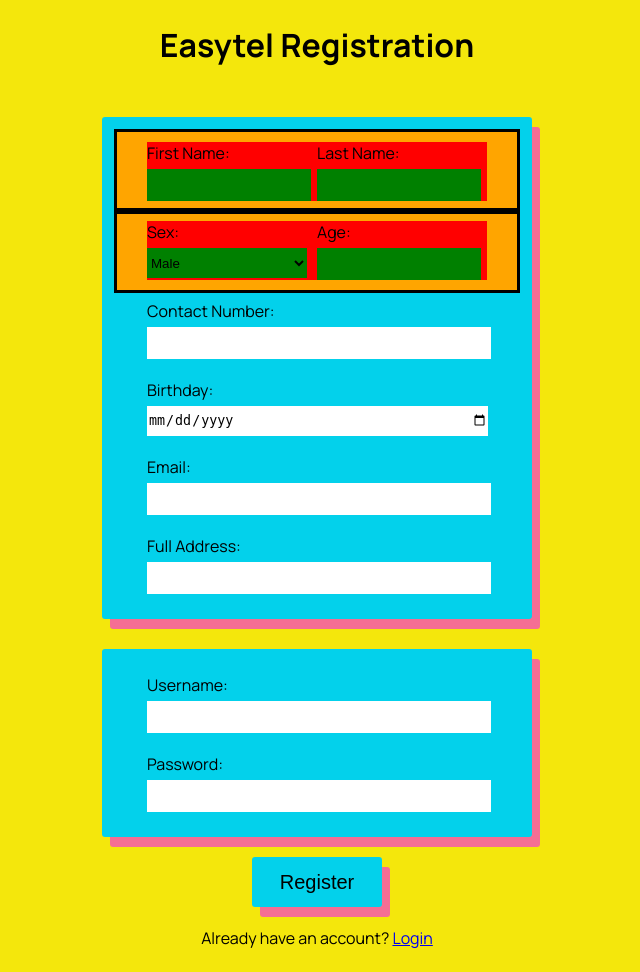
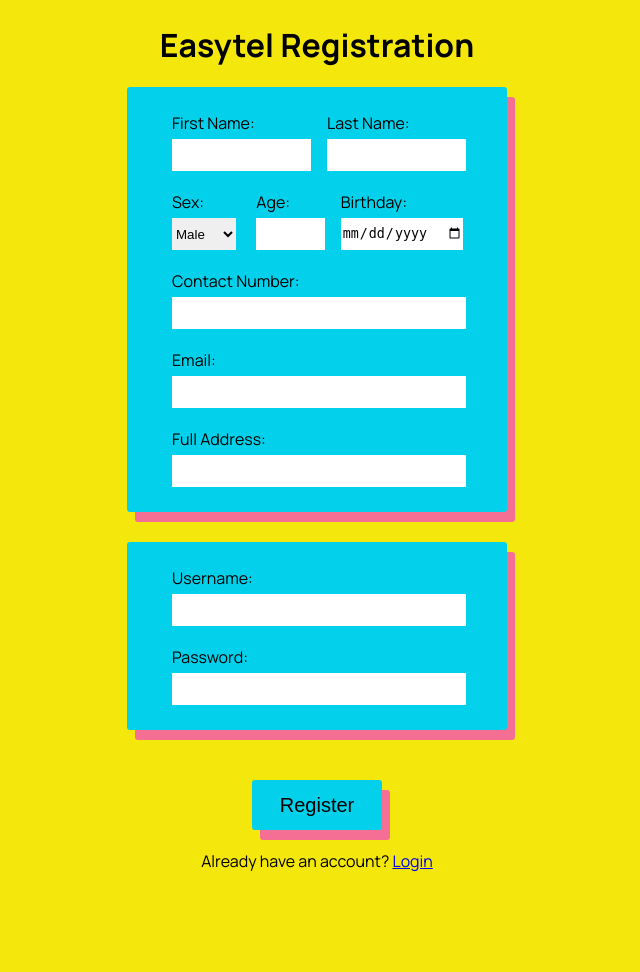
Before and after one commit to legalNameIsGwyn/hotel-reservation, a PHP site: page /register1.html in a window 1280 px wide. Shown: the whole page, without its empty margins (323-963 px from the left). After the commit the page ends 871 px from the top, so only its background shows below. Run offline with PHP 8.4, Linux system fonts and the light colour scheme.

Commit message:
add multiple inputs on 1 row

```diff
--- a/register1.html
+++ b/register1.html
@@ -41,6 +41,12 @@
                     <label for="age">Age:</label>
                     <input class="textbox" id="age" type="number" required>
                 </div>
+
+                <div class="divider">
+                    <label for="birthday">Birthday:</label>
+                    <input class="textbox" type="date" id="birthday" name="birthday" required>
+                </div>
+
             </div>
 
             <div class="input-group">
@@ -48,10 +54,6 @@
                 <input class="textbox" id="contact-number" type="text" required>
             </div>
 
-            <div class="input-group">
-                <label for="birthday">Birthday:</label>
-                <input class="textbox" type="date" id="birthday" name="birthday" required>
-            </div>
 
             <div class="input-group">
                 <label for="email">Email:</label>
--- a/styles/style.css
+++ b/styles/style.css
@@ -29,10 +29,10 @@ body > * {
 
 /* default section behaviour */
 .section-box{
-    min-width: 150px;
-    max-width: 400px;
+    min-width: 90px;
+    max-width: 350px;
     min-height: auto;
-    margin-top: 30px;
+    margin-bottom: 30px;
     padding: 15px;
     border-radius: 3px;
     background-color: var(--color4);
@@ -48,24 +48,27 @@ body > * {
     padding: 10px 30px;
 }
 
-.input-group.divided {
+.divided {
+    display: flex;
     flex-direction: row;
-    background-color: orange;
-    outline: solid black;
+    justify-content: center;
 }
 
-.input-group.divided .divider  {
-    background-color: red;
+.divider {
+    display: flex;
+    flex-direction: column;
     flex: 1;
+    justify-content: space-between;
 }
-.input-group.divided .divider input,
-.input-group.divided .divider .dropdown  {
-    background-color: green;
-    flex: 1;
-    width: 94%;
+  /* Add left margin to .divider elements that come after another .divider element */
+.divider + .divider {
+    margin-left: 20px;
 }
 
-
+.divider #birthday,
+.divider select {
+    height: 32px;
+}
 
 .textbox {
     margin-top: 5px;
```
